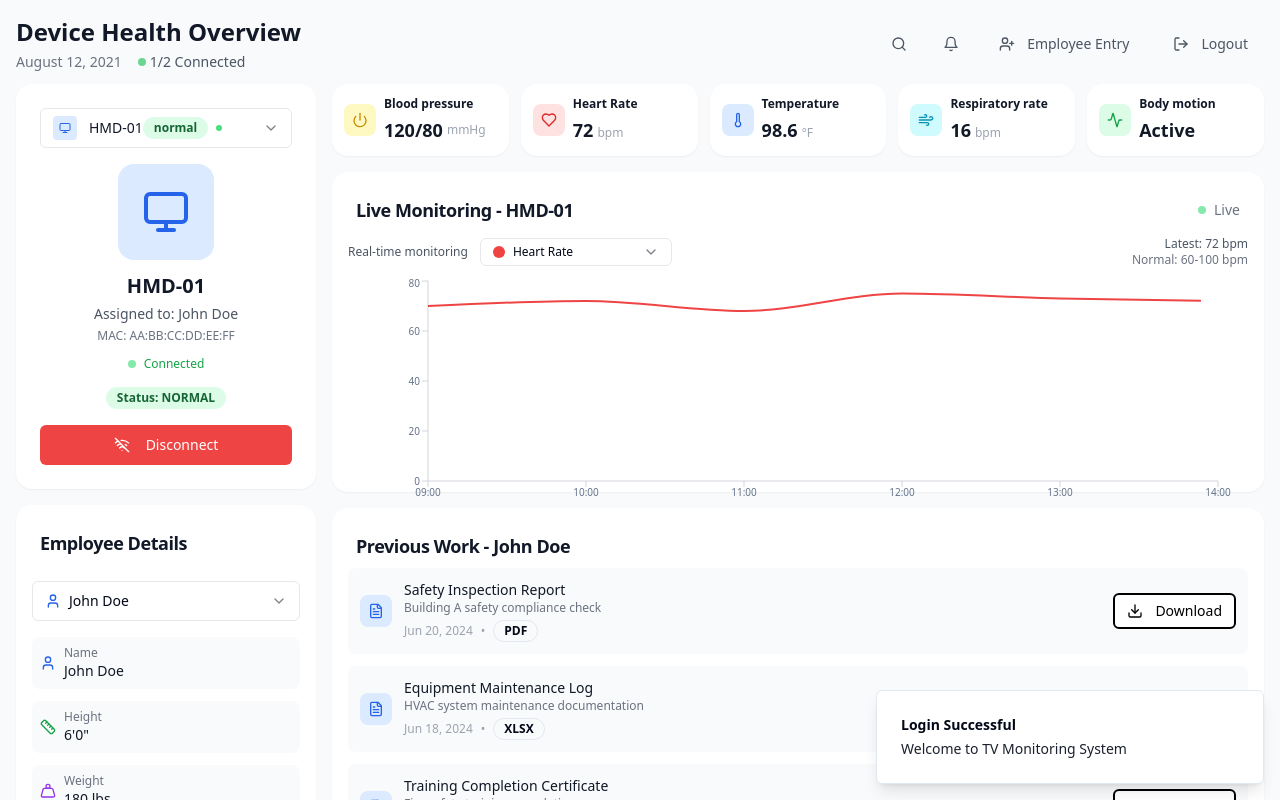
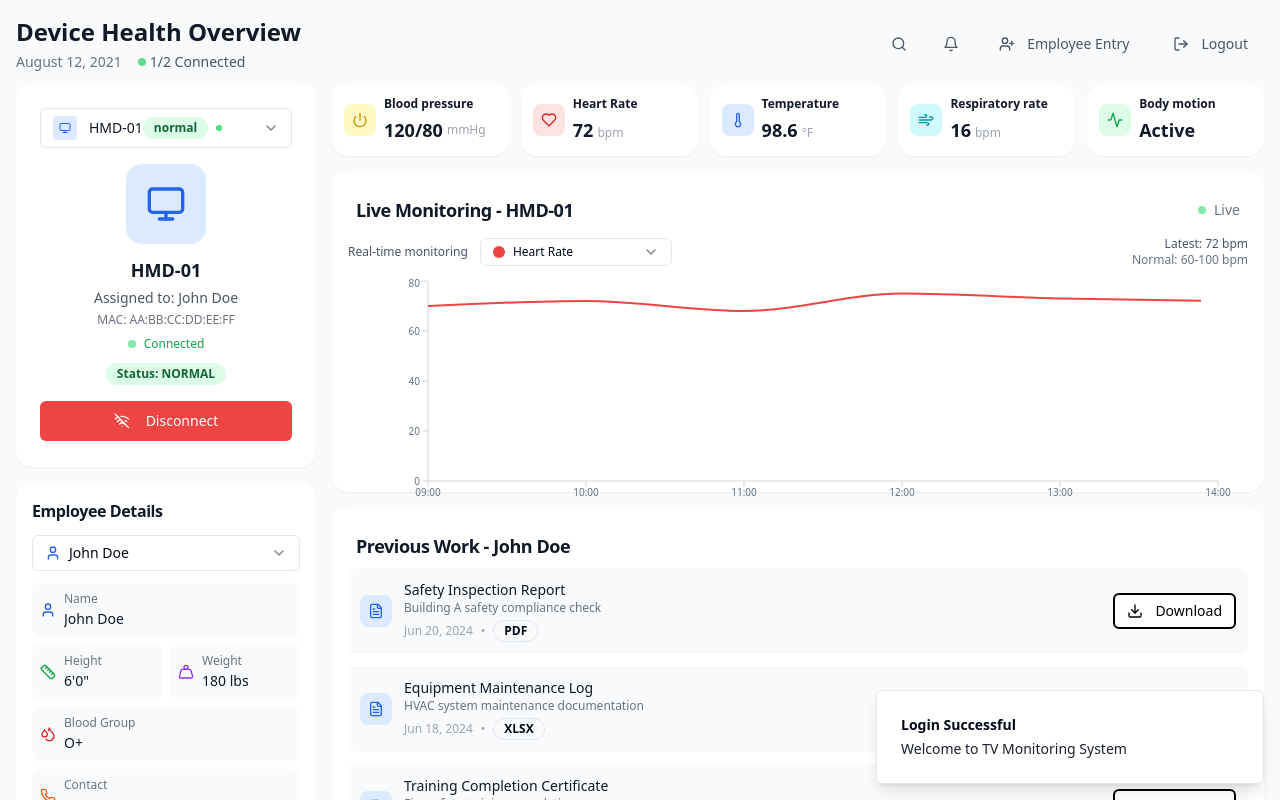
Before and after one commit to Tharun-CIO/vision-tvs-interface-spark, a React (Vite) app: page / in a window 1280 px wide. Both pictures are taken after typing "name@example.com", "Sample123" into the empty fields and a click on the button "Sign In". Built offline with nearby package versions, Linux system fonts and the light colour scheme.

Commit message:
Fix: Improve UI/UX and spacing in containers
Ensured all elements fit within their containers with improved UI/UX and spacing adjustments in `src/pages/DashboardPage.tsx`.

```diff
--- a/src/pages/DashboardPage.tsx
+++ b/src/pages/DashboardPage.tsx
@@ -381,15 +381,15 @@ const DashboardPage = ({
 
               {selectedDevice ? <div className="text-center h-full flex flex-col justify-between">
                   <div className="mb-4">
-                    <div className="w-24 h-24 mx-auto mb-3 rounded-2xl bg-blue-100 flex items-center justify-center">
-                      <Monitor className="w-12 h-12 text-blue-600" />
+                    <div className="w-20 h-20 mx-auto mb-3 rounded-2xl bg-blue-100 flex items-center justify-center">
+                      <Monitor className="w-10 h-10 text-blue-600" />
                     </div>
-                    <h3 className="text-xl font-bold text-gray-900 mb-1">{selectedDevice.deviceName}</h3>
+                    <h3 className="text-lg font-bold text-gray-900 mb-1">{selectedDevice.deviceName}</h3>
                     <p className="text-gray-600 text-sm">Assigned to: {selectedDevice.assignedPerson}</p>
                     <p className="text-gray-500 text-xs mt-1">MAC: {selectedDevice.mac}</p>
 
                     {/* Connection Status */}
-                    <div className="flex items-center justify-center space-x-2 mt-3">
+                    <div className="flex items-center justify-center space-x-2 mt-2">
                       <div className={`w-2 h-2 rounded-full ${selectedDevice.connected ? 'bg-green-400 animate-pulse' : 'bg-red-400'}`}></div>
                       <span className={`text-xs ${selectedDevice.connected ? 'text-green-600' : 'text-red-600'}`}>
                         {selectedDevice.connected ? 'Connected' : 'Disconnected'}
@@ -397,7 +397,7 @@ const DashboardPage = ({
                     </div>
 
                     {/* Status Badge */}
-                    <div className="mt-3">
+                    <div className="mt-2">
                       <Badge className={`${selectedDevice.status === 'normal' ? 'bg-green-100 text-green-800' : selectedDevice.status === 'warning' ? 'bg-yellow-100 text-yellow-800' : 'bg-red-100 text-red-800'}`}>
                         Status: {selectedDevice.status.toUpperCase()}
                       </Badge>
@@ -423,16 +423,16 @@ const DashboardPage = ({
 
           {/* Employee Details */}
           <Card className="bg-white rounded-2xl shadow-sm border-0 flex-1">
-            <CardHeader className="pb-2">
-              <CardTitle className="text-gray-900 text-lg">Employee Details</CardTitle>
+            <CardHeader className="pb-3 px-4 pt-4">
+              <CardTitle className="text-gray-900 text-base">Employee Details</CardTitle>
             </CardHeader>
-            <CardContent className="p-4">
+            <CardContent className="p-4 pt-0">
               {selectedDevice ? (
-                <div className="space-y-4">
+                <div className="space-y-3">
                   {/* Employee Selection Dropdown */}
-                  <div>
+                  <div className="mb-3">
                     <Select value={selectedDevice.id} onValueChange={handleDeviceSelect}>
-                      <SelectTrigger className="w-full bg-white border-gray-200">
+                      <SelectTrigger className="w-full bg-white border-gray-200 h-9">
                         <SelectValue placeholder="Select employee" />
                       </SelectTrigger>
                       <SelectContent className="bg-white border border-gray-200 shadow-lg z-50">
@@ -449,51 +449,53 @@ const DashboardPage = ({
                   </div>
 
                   {/* Employee Information */}
-                  <div className="space-y-3">
+                  <div className="space-y-2">
                     <div className="flex items-center space-x-2 p-2 bg-gray-50 rounded-lg">
-                      <User className="w-4 h-4 text-blue-600" />
-                      <div>
-                        <p className="text-xs text-gray-500">Name</p>
-                        <p className="text-sm font-medium text-gray-900">{selectedDevice.assignedPerson}</p>
+                      <User className="w-4 h-4 text-blue-600 flex-shrink-0" />
+                      <div className="flex-1 min-w-0">
+                        <p className="text-xs text-gray-500 mb-0.5">Name</p>
+                        <p className="text-sm font-medium text-gray-900 truncate">{selectedDevice.assignedPerson}</p>
                       </div>
                     </div>
 
+                    <div className="grid grid-cols-2 gap-2">
                       <div className="flex items-center space-x-2 p-2 bg-gray-50 rounded-lg">
-                      <Ruler className="w-4 h-4 text-green-600" />
-                      <div>
-                        <p className="text-xs text-gray-500">Height</p>
+                        <Ruler className="w-4 h-4 text-green-600 flex-shrink-0" />
+                        <div className="flex-1 min-w-0">
+                          <p className="text-xs text-gray-500 mb-0.5">Height</p>
                           <p className="text-sm font-medium text-gray-900">{selectedDevice.height}</p>
                         </div>
                       </div>
 
                       <div className="flex items-center space-x-2 p-2 bg-gray-50 rounded-lg">
-                      <Weight className="w-4 h-4 text-purple-600" />
-                      <div>
-                        <p className="text-xs text-gray-500">Weight</p>
+                        <Weight className="w-4 h-4 text-purple-600 flex-shrink-0" />
+                        <div className="flex-1 min-w-0">
+                          <p className="text-xs text-gray-500 mb-0.5">Weight</p>
                           <p className="text-sm font-medium text-gray-900">{selectedDevice.weight}</p>
+                        </div>
                       </div>
                     </div>
 
                     <div className="flex items-center space-x-2 p-2 bg-gray-50 rounded-lg">
-                      <Droplets className="w-4 h-4 text-red-600" />
-                      <div>
-                        <p className="text-xs text-gray-500">Blood Group</p>
+                      <Droplets className="w-4 h-4 text-red-600 flex-shrink-0" />
+                      <div className="flex-1 min-w-0">
+                        <p className="text-xs text-gray-500 mb-0.5">Blood Group</p>
                         <p className="text-sm font-medium text-gray-900">{selectedDevice.bloodGroup}</p>
                       </div>
                     </div>
 
                     <div className="flex items-center space-x-2 p-2 bg-gray-50 rounded-lg">
-                      <Phone className="w-4 h-4 text-orange-600" />
-                      <div>
-                        <p className="text-xs text-gray-500">Contact Number</p>
+                      <Phone className="w-4 h-4 text-orange-600 flex-shrink-0" />
+                      <div className="flex-1 min-w-0">
+                        <p className="text-xs text-gray-500 mb-0.5">Contact</p>
                         <p className="text-sm font-medium text-gray-900">{selectedDevice.contactNumber}</p>
                       </div>
                     </div>
                   </div>
                 </div>
               ) : (
-                <div className="text-center py-8 text-gray-500">
-                  <User className="w-12 h-12 mx-auto mb-2 opacity-50" />
+                <div className="text-center py-6 text-gray-500">
+                  <User className="w-10 h-10 mx-auto mb-2 opacity-50" />
                   <p className="text-sm">Select a device to view employee details</p>
                 </div>
               )}
```
Lines whose indentation alone changed are shown as unchanged.
